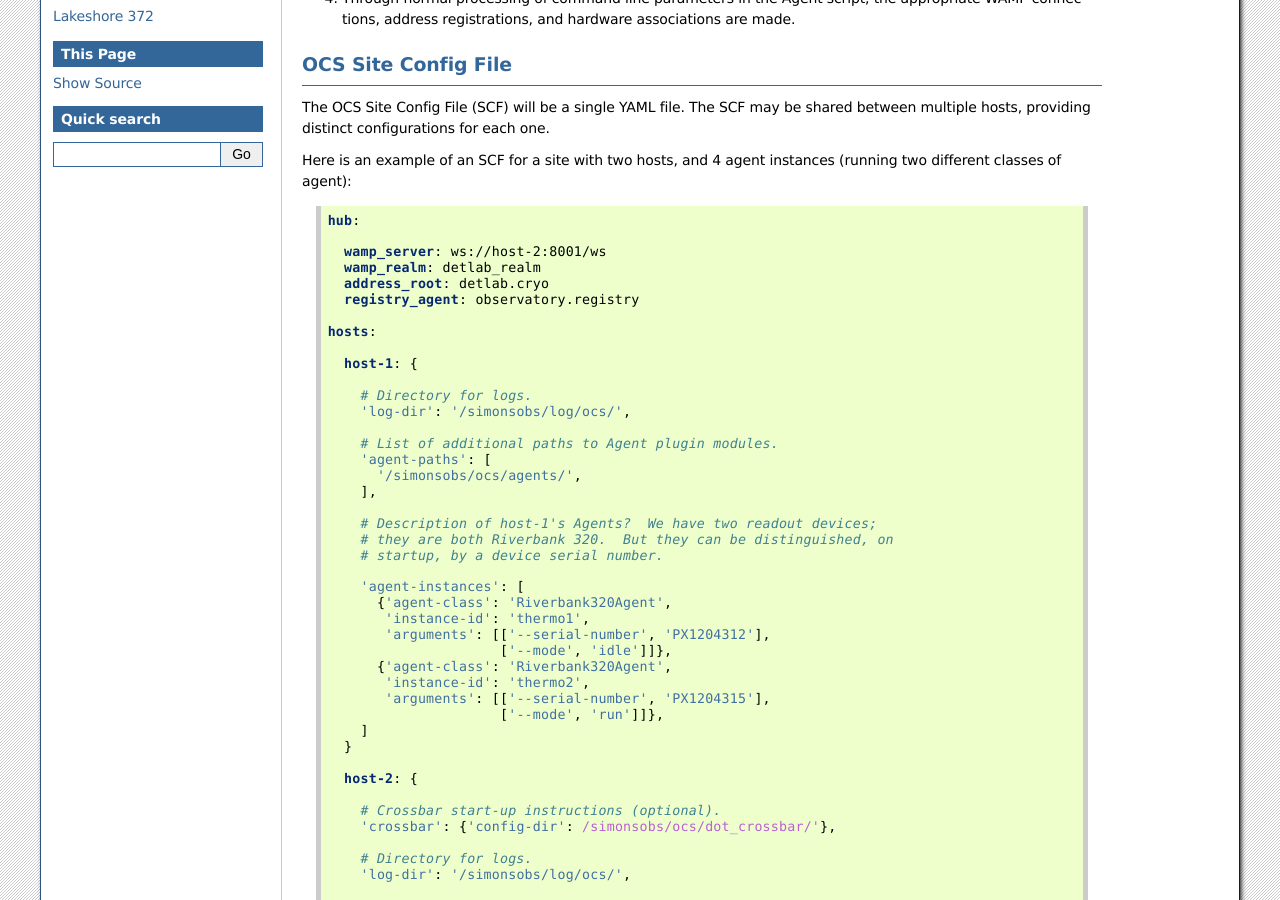
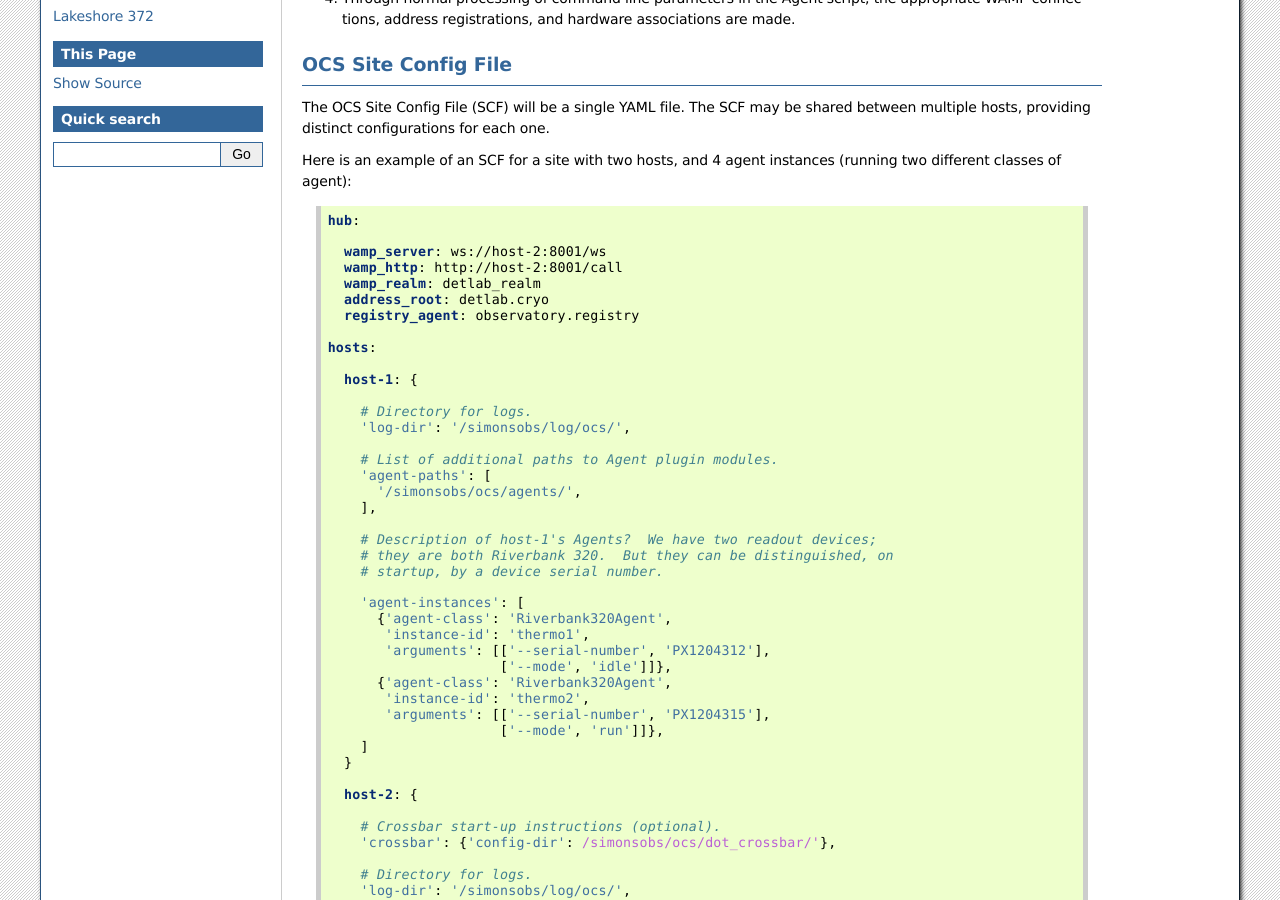
Before and after one commit to simonsobs/ocs, a Sphinx documentation site: the page built from docs/site_config.rst, in a window 1280 px wide and 900 px high, scrolled down 510 px. Built offline with Sphinx 7.4.7, drawn with Linux system fonts in a browser that asks for light colours; some of the changed lines change nothing that is shown.

Commit message:
Include site_config setting wamp_http in the docs.

```diff
--- a/docs/site_config.rst
+++ b/docs/site_config.rst
@@ -61,6 +61,7 @@ instances (running two different classes of agent):
   hub:
 
     wamp_server: ws://host-2:8001/ws
+    wamp_http: http://host-2:8001/call
     wamp_realm: detlab_realm
     address_root: detlab.cryo
     registry_agent: observatory.registry
```
